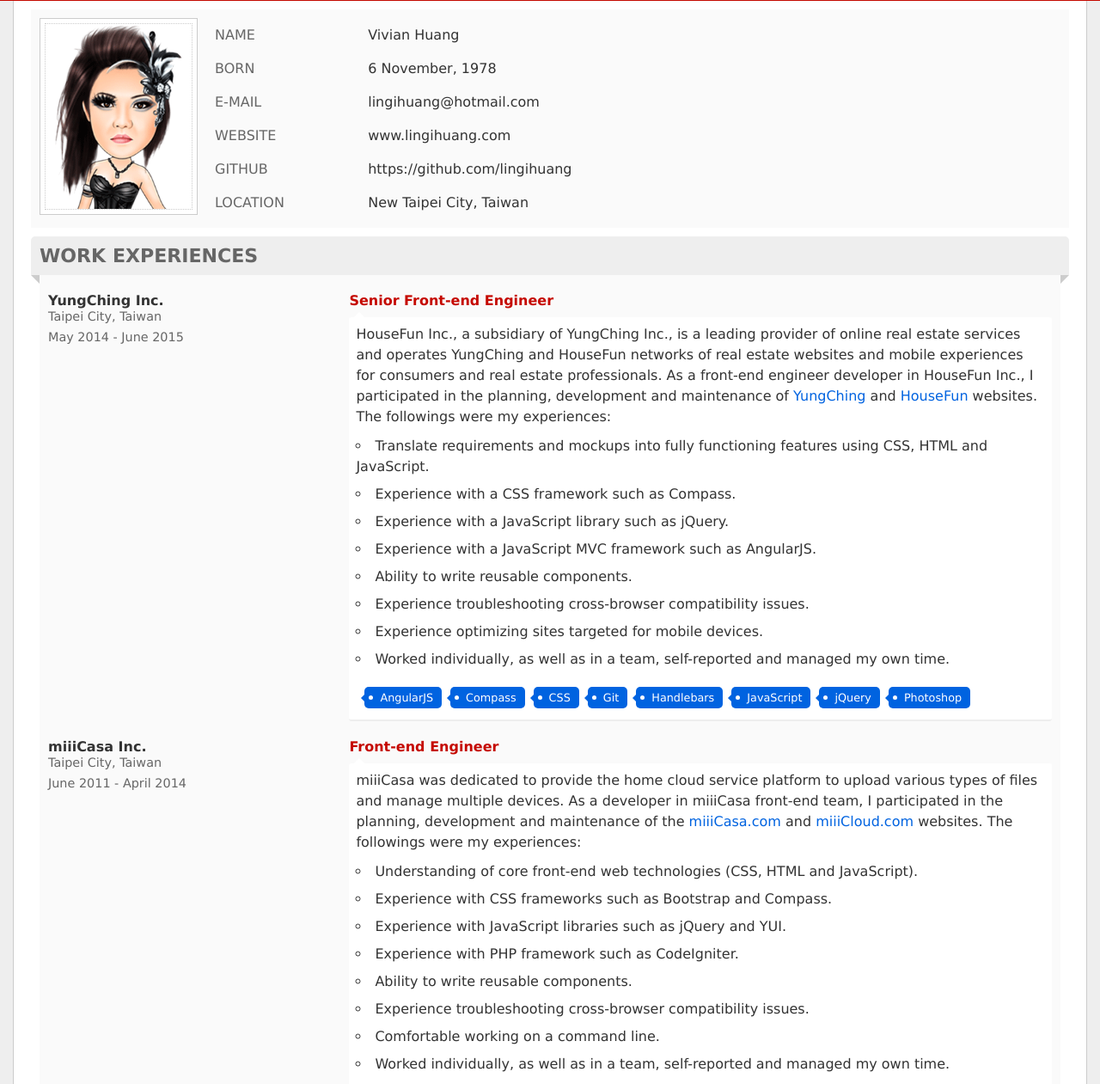
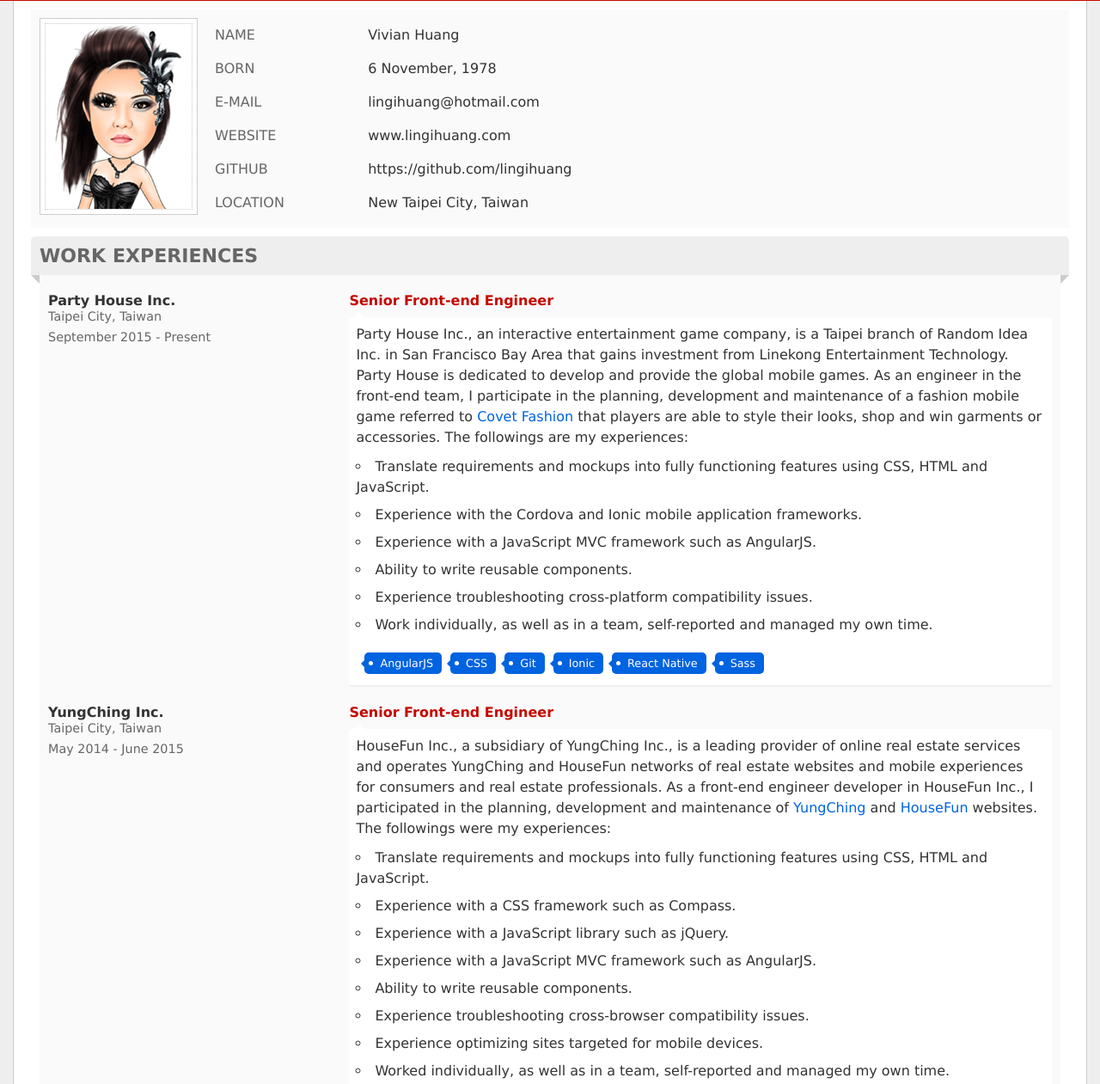
Before and after one commit to lingihuang/lingihuang.github.io, a plain HTML site: page index.html in a window 1280 px wide. Shown: the part 125-1386 px from the top of the page at 86% size. Drawn offline with nearby package versions, Linux system fonts and the light colour scheme; files whose address does not match are found by name.

Commit message:
Update contents.

```diff
--- a/index.html
+++ b/index.html
@@ -74,6 +74,35 @@
 						<ul class="experience-list">
 							<li class="experience">
 								<div class="experience-main">
+									<h3 class="experience-title">Party House Inc.</h3>
+									<div class="experience-sub">Taipei City, Taiwan</div>
+									<div class="experience-sub">September 2015 - Present</div>
+								</div>
+								<div class="experience-body">
+				          			<h4 class="experience-title">Senior Front-end Engineer</h4>
+									<div class="experience-content">
+										<p>Party House Inc., an interactive entertainment game company, is a Taipei branch of Random Idea Inc. in San Francisco Bay Area that gains investment from Linekong Entertainment Technology. Party House is dedicated to develop and provide the global mobile games. As an engineer in the front-end team, I participate in the planning, development and maintenance of a fashion mobile game referred to <a href="https://play.google.com/store/apps/details?id=com.crowdstar.covetfashion&hl=en">Covet Fashion</a> that players are able to style their looks, shop and win garments or accessories. The followings are my experiences:</p>
+										<ul class="list">
+											<li>Translate requirements and mockups into fully functioning features using CSS, HTML and JavaScript.</li>
+											<li>Experience with the Cordova and Ionic mobile application frameworks.</li>
+											<li>Experience with a JavaScript MVC framework such as AngularJS.</li>
+											<li>Ability to write reusable components.</li>
+											<li>Experience troubleshooting cross-platform compatibility issues.</li>
+											<li>Work individually, as well as in a team, self-reported and managed my own time.</li>
+										</ul>
+										<ul class="labels">
+											<li class="label"><span class="label-item">AngularJS</span></li>
+											<li class="label"><span class="label-item">CSS</span></li>
+											<li class="label"><span class="label-item">Git</span></li>
+											<li class="label"><span class="label-item">Ionic</span></li>
+											<li class="label"><span class="label-item">React Native</span></li>
+											<li class="label"><span class="label-item">Sass</span></li>
+										</ul>
+									</div>
+				        		</div>
+				  			</li>
+							<li class="experience">
+								<div class="experience-main">
 									<h3 class="experience-title">YungChing Inc.</h3>
 									<div class="experience-sub">Taipei City, Taiwan</div>
 									<div class="experience-sub">May 2014 - June 2015</div>
@@ -135,7 +164,7 @@
 											<li class="label"><span class="label-item">Handlebars</span></li>
 											<li class="label"><span class="label-item">JavaScript</span></li>
 											<li class="label"><span class="label-item">jQuery</span></li>
-											<li class="label"><span class="label-item">LESS/SASS</span></li>
+											<li class="label"><span class="label-item">Less/Sass</span></li>
 											<li class="label"><span class="label-item">PHP</span></li>
 											<li class="label"><span class="label-item">YUI</span></li>
 										</ul>
@@ -248,17 +277,20 @@
 							<li class="label"><span class="label-item">Bootstrap</span></li>
 							<li class="label"><span class="label-item">CodeIgniter</span></li>
 							<li class="label"><span class="label-item">Compass</span></li>
+							<li class="label"><span class="label-item">Cordova</span></li>
 							<li class="label"><span class="label-item">CSS</span></li>
 							<li class="label"><span class="label-item">Fireworks</span></li>
 							<li class="label"><span class="label-item">Git</span></li>
 							<li class="label"><span class="label-item">Handlebars</span></li>
 							<li class="label"><span class="label-item">HTML</span></li>
+							<li class="label"><span class="label-item">Ionic</span></li>
 							<li class="label"><span class="label-item">JavaScript</span></li>
 							<li class="label"><span class="label-item">jQuery</span></li>
 							<li class="label"><span class="label-item">jQuery UI</span></li>
-							<li class="label"><span class="label-item">LESS/SASS</span></li>
+							<li class="label"><span class="label-item">Less/Sass</span></li>
 							<li class="label"><span class="label-item">Photoshop</span></li>
 							<li class="label"><span class="label-item">PHP</span></li>
+							<li class="label"><span class="label-item">React Native</span></li>
 							<li class="label"><span class="label-item">SVN</span></li>
 							<li class="label"><span class="label-item">YUI</span></li>
 						</ul>
```
